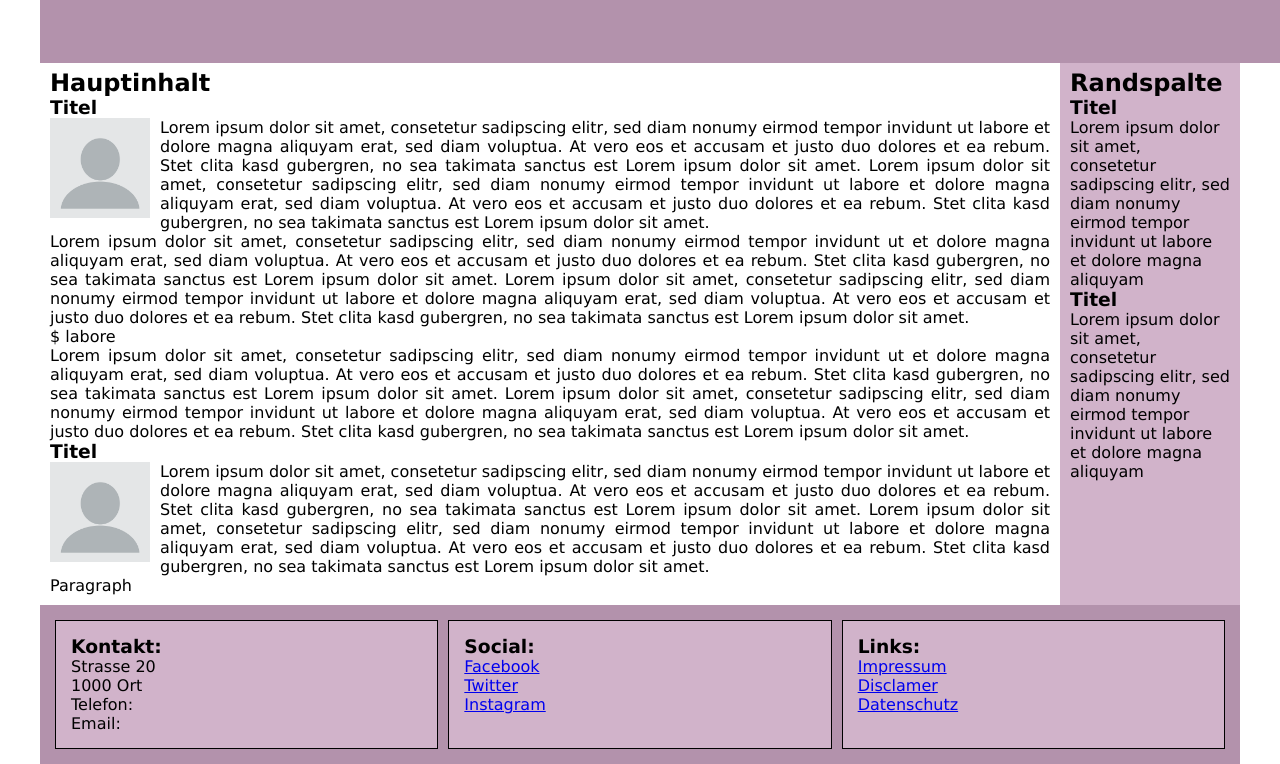
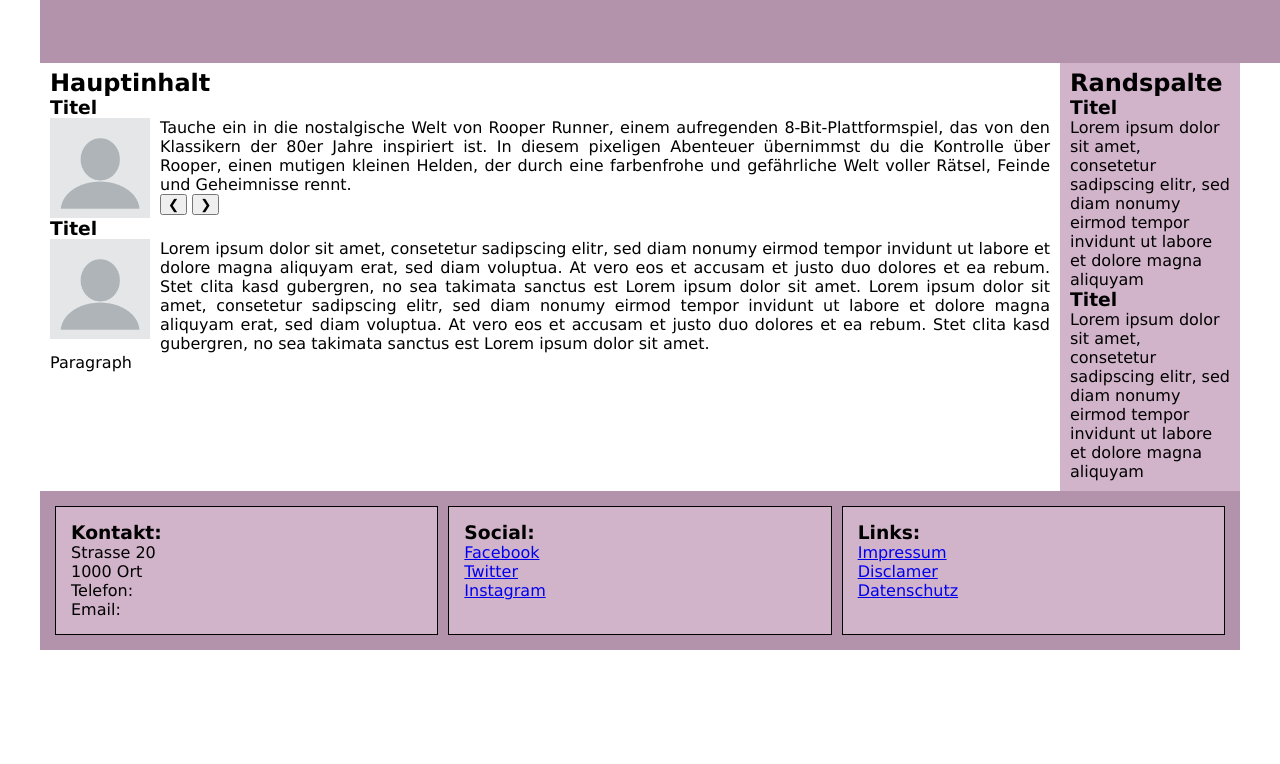
Before and after one commit to elias5321/RooperRunner, a plain HTML site: page HTML/index.html in a window 1280 px wide. Shown: the part 146-910 px from the top of the page. After the commit the page ends 800 px from the top, so only its background shows below. Drawn offline with Linux system fonts and the light colour scheme; a web font is replaced by a local one.

Commit message:
first commits

```diff
--- a/CSS/style.css
+++ b/CSS/style.css
@@ -134,6 +134,10 @@ img{
   margin-left: 10px;
 }
 
+.mySlides {display:none}
+.w3-left, .w3-right, .w3-badge {cursor:pointer}
+.w3-badge {height:13px;width:13px;padding:0}
+
 @media only screen and (max-width: 500px) {
   #logo{
     justify-content: center;
--- a/HTML/index.html
+++ b/HTML/index.html
@@ -30,35 +30,21 @@
         <article>
             <h3>Titel</h3>
             <img src="../Bilder/ProfilBild.webp" width="100" alt="Platzhalter">
-            <p>Lorem ipsum dolor sit amet, consetetur sadipscing elitr, sed diam nonumy eirmod tempor invidunt ut
-                labore
-                et dolore magna aliquyam erat, sed diam voluptua. At vero eos et accusam et justo duo dolores et ea
-                rebum. Stet clita kasd gubergren, no sea takimata sanctus est Lorem ipsum dolor sit amet. Lorem
-                ipsum
-                dolor sit amet, consetetur sadipscing elitr, sed diam nonumy eirmod tempor invidunt ut labore et
-                dolore
-                magna aliquyam erat, sed diam voluptua. At vero eos et accusam et justo duo dolores et ea rebum.
-                Stet
-                clita kasd gubergren, no sea takimata sanctus est Lorem ipsum dolor sit amet.</p>
-            <p>Lorem ipsum dolor sit amet, consetetur sadipscing elitr, sed diam nonumy eirmod tempor invidunt ut
-                et dolore magna aliquyam erat, sed diam voluptua. At vero eos et accusam et justo duo dolores et ea
-                rebum. Stet clita kasd gubergren, no sea takimata sanctus est Lorem ipsum dolor sit amet. Lorem
-                ipsum
-                dolor sit amet, consetetur sadipscing elitr, sed diam nonumy eirmod tempor invidunt ut labore et
-                dolore
-                magna aliquyam erat, sed diam voluptua. At vero eos et accusam et justo duo dolores et ea rebum.
-                Stet
-                clita kasd gubergren, no sea takimata sanctus est Lorem ipsum dolor sit amet.</p>$
-                labore
-                <p>Lorem ipsum dolor sit amet, consetetur sadipscing elitr, sed diam nonumy eirmod tempor invidunt ut
-                    et dolore magna aliquyam erat, sed diam voluptua. At vero eos et accusam et justo duo dolores et ea
-                    rebum. Stet clita kasd gubergren, no sea takimata sanctus est Lorem ipsum dolor sit amet. Lorem
-                    ipsum
-                    dolor sit amet, consetetur sadipscing elitr, sed diam nonumy eirmod tempor invidunt ut labore et
-                    dolore
-                    magna aliquyam erat, sed diam voluptua. At vero eos et accusam et justo duo dolores et ea rebum.
-                    Stet
-                    clita kasd gubergren, no sea takimata sanctus est Lorem ipsum dolor sit amet.</p>
+            <p>Tauche ein in die nostalgische Welt von Rooper Runner, einem aufregenden 8-Bit-Plattformspiel, das von den Klassikern der 80er Jahre inspiriert ist. In diesem pixeligen Abenteuer übernimmst du die Kontrolle über Rooper, einen mutigen kleinen Helden, der durch eine farbenfrohe und gefährliche Welt voller Rätsel, Feinde und Geheimnisse rennt.</p>
+            <div class="w3-content w3-display-container">
+                <img class="mySlides" src="../Bilder/Bild1.png" alt="" style="width:100%">
+                <img class="mySlides" src="../Bilder/Bild2.png" alt="" style="width:100%">
+                <img class="mySlides" src="../Bilder/Bild3.png" alt="" style="width:100%">
+                <img class="mySlides" src="../Bilder/Bild4.png" alt="" style="width:100%">
+                <img class="mySlides" src="../Bilder/Bild5.png" alt="" style="width:100%">
+                <img class="mySlides" src="../Bilder/Bild6.png" alt="" style="width:100%">
+                <img class="mySlides" src="../Bilder/Bild7.png" alt="" style="width:100%">
+                <img class="mySlides" src="../Bilder/Bild8.png" alt="" style="width:100%">
+
+                <button class="w3-button w3-black w3-display-left" onclick="plusDivs(-1)">&#10094;</button>
+                <button class="w3-button w3-black w3-display-right" onclick="plusDivs(1)">&#10095;</button>
+            </div>
+
 
         </article>
         <article>
```
Also changed, not shown: Bilder/Bild1.png (added), Bilder/Bild2.png (added), Bilder/Bild3.png (added), Bilder/Bild4.png (added), Bilder/Bild5.png (added), Bilder/Bild6.png (added), Bilder/Bild7.png (added), Bilder/Bild8.png (added), HTML/seite5.html (line endings or trailing spaces).
